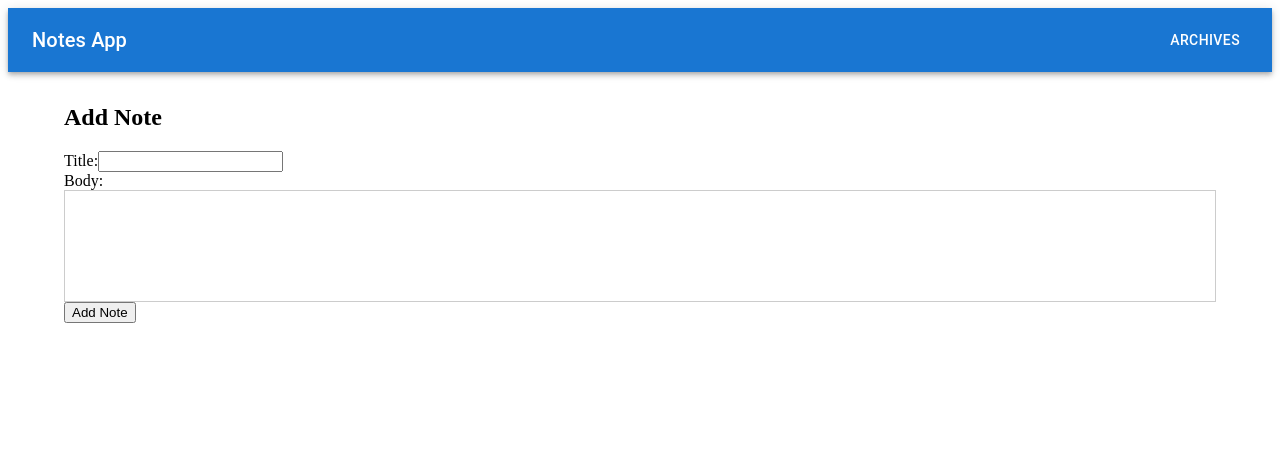
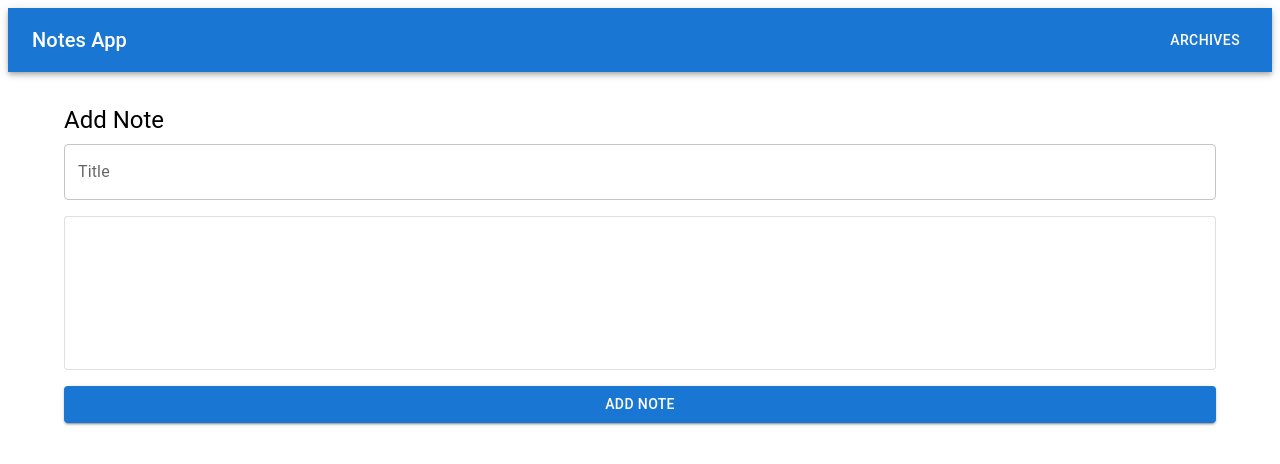
Before and after one commit to carloabimanyu/notes-app-spa, a React (Vite) app: page /notes/new in a window 1280 px wide. Shown: the top 464 px of the page. Built offline with nearby package versions, Linux system fonts and the light colour scheme.

Commit message:
feat: integrate Material UI form for add note page

```diff
--- a/src/pages/AddNotePage.jsx
+++ b/src/pages/AddNotePage.jsx
@@ -2,9 +2,15 @@ import React from "react";
 import { useNavigate } from "react-router-dom";
 import { addNote } from "../utils/notes-data";
 
+import Typography from "@mui/material/Typography";
+import TextField from "@mui/material/TextField";
+import Button from "@mui/material/Button";
+import Stack from "@mui/material/Stack";
+import Paper from "@mui/material/Paper";
+
 function AddNotePageWrapper() {
     const navigate = useNavigate();
-    return <AddNotePage navigate={navigate} />
+    return <AddNotePage navigate={navigate} />;
 }
 
 class AddNotePage extends React.Component {
@@ -38,32 +44,44 @@ class AddNotePage extends React.Component {
     }
 
     render() {
-        const { title, body } = this.state;
+        const { title } = this.state;
 
         return (
             <section>
-                <h2>Add Note</h2>
+                <Typography variant="h5" gutterBottom>
+                    Add Note
+                </Typography>
+
                 <form onSubmit={this.onSubmitHandler}>
-                    <div>
-                        <label>Title:</label>
-                        <input
-                            type="text"
+                    <Stack spacing={2}>
+                        <TextField
+                            label="Title"
                             value={title}
                             onChange={this.onTitleChangeHandler}
+                            fullWidth
                         />
-                    </div>
-                    <div>
-                        <label>Body:</label>
-                        <div
-                            contentEditable
-                            onInput={this.onBodyChangeHandler}
-                            style={{ border: "1px solid #ccc", minHeight: "100px", padding: "5px" }}
-                        ></div>
-                    </div>
-                    <button type="submit">Add Note</button>
+
+                        <Paper
+                            variant="outlined"
+                            sx={{ p: 2, minHeight: 120 }}
+                        >
+                            <div
+                                contentEditable
+                                onInput={this.onBodyChangeHandler}
+                                style={{ outline: "none" }}
+                            />
+                        </Paper>
+
+                        <Button
+                            type="submit"
+                            variant="contained"
+                        >
+                            Add Note
+                        </Button>
+                    </Stack>
                 </form>
             </section>
-        )
+        );
     }
 }
 
```
